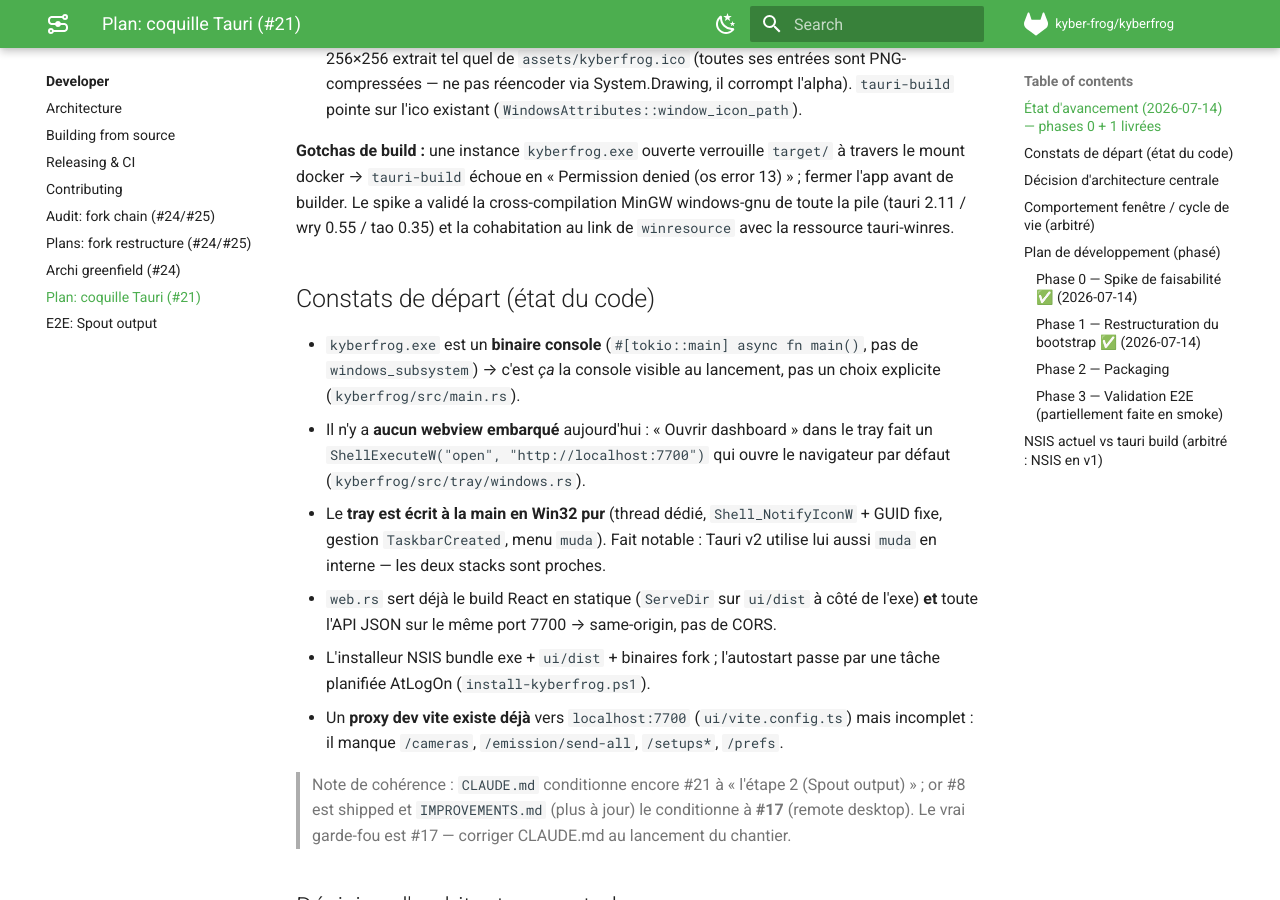
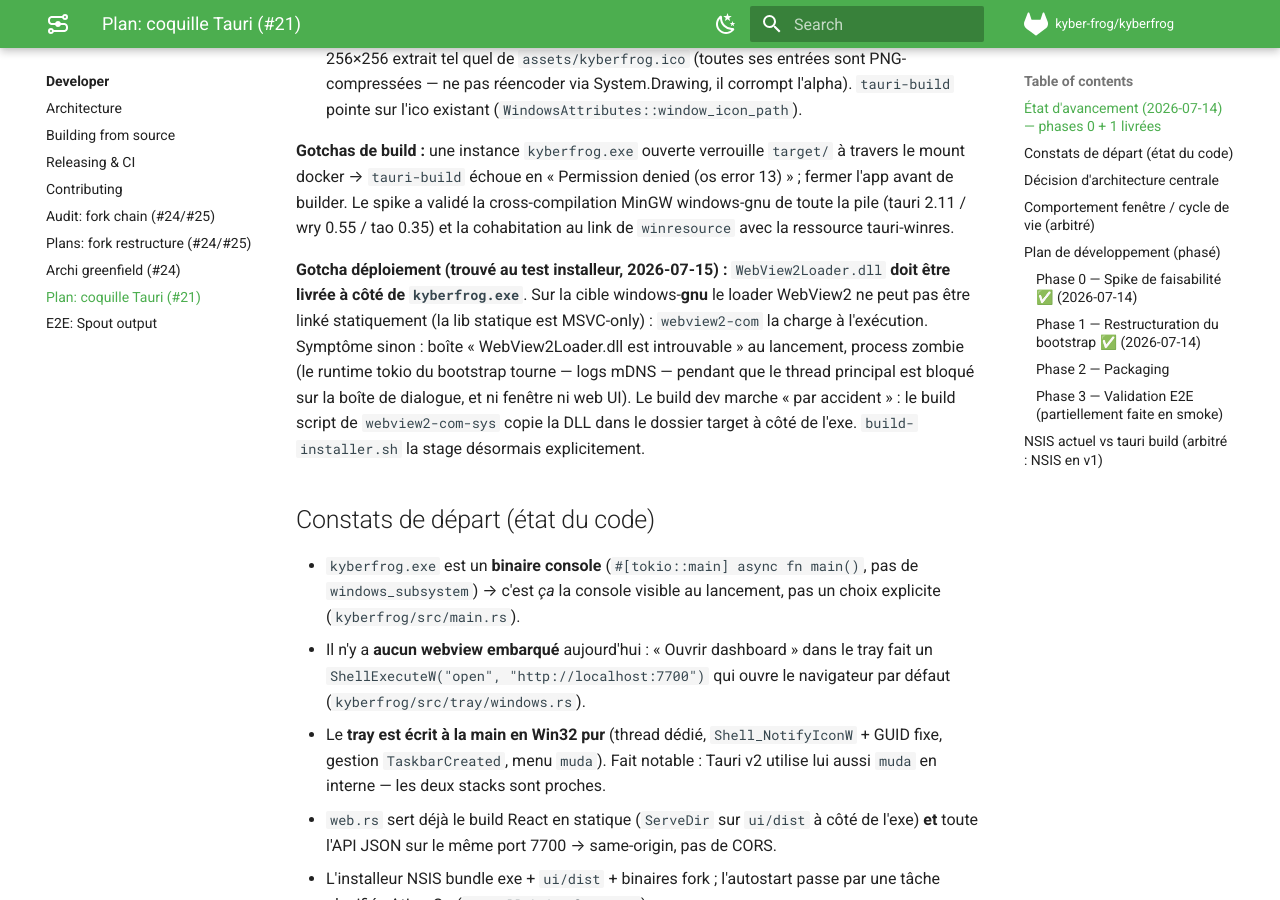
Before and after one commit to CollectiFrog/KyberFrog, an MkDocs documentation site: the page built from docs/dev/plan-tauri-shell.md, in a window 1280 px wide and 900 px high, scrolled down 916 px. Built offline with MkDocs 1.6.1 and Material for MkDocs 9.7.7, drawn with Linux system fonts in a browser that asks for light colours; comment, search, counter and statistics services are not loaded.

Commit message:
fix(#21): livrer WebView2Loader.dll à côté de l'exe (installeur)
Trouvé au test d'install réel : boîte « WebView2Loader.dll est
introuvable » au lancement + process zombie (le bootstrap tokio tourne,
le thread principal est bloqué sur la boîte de dialogue — ni fenêtre ni
web UI). Sur windows-gnu le loader WebView2 ne peut pas être linké
statiquement (lib statique MSVC-only) : webview2-com charge la DLL à
l'exécution. Le build dev marchait par accident — webview2-com-sys la
copie dans le dossier target à côté de l'exe. build-installer.sh la
stage désormais depuis target/<triple>/release/ ; gotcha documenté dans
docs/dev/plan-tauri-shell.md.

Validé E2E sur machine réelle : install silencieuse /S /AUTOSTART=1 →
fenêtre native OK depuis Program Files, /status 200, DLL présente,
tâche AtLogOn enregistrée, pas de reliquat bootstrapper.

Co-Authored-By: Claude Fable 5 <noreply@anthropic.com>

```diff
--- a/docs/dev/plan-tauri-shell.md
+++ b/docs/dev/plan-tauri-shell.md
@@ -41,6 +41,17 @@ denied (os error 13) » ; fermer l'app avant de builder. Le spike a validé la
 cross-compilation MinGW windows-gnu de toute la pile (tauri 2.11 / wry 0.55 /
 tao 0.35) et la cohabitation au link de `winresource` avec la ressource
 tauri-winres.
+
+**Gotcha déploiement (trouvé au test installeur, 2026-07-15) :**
+`WebView2Loader.dll` **doit être livrée à côté de `kyberfrog.exe`**. Sur la
+cible windows-**gnu** le loader WebView2 ne peut pas être linké statiquement
+(la lib statique est MSVC-only) : `webview2-com` la charge à l'exécution.
+Symptôme sinon : boîte « WebView2Loader.dll est introuvable » au lancement,
+process zombie (le runtime tokio du bootstrap tourne — logs mDNS — pendant
+que le thread principal est bloqué sur la boîte de dialogue, et ni fenêtre ni
+web UI). Le build dev marche « par accident » : le build script de
+`webview2-com-sys` copie la DLL dans le dossier target à côté de l'exe.
+`build-installer.sh` la stage désormais explicitement.
 
 ## Constats de départ (état du code)
 
```
Also changed, not shown: 1 other file.
